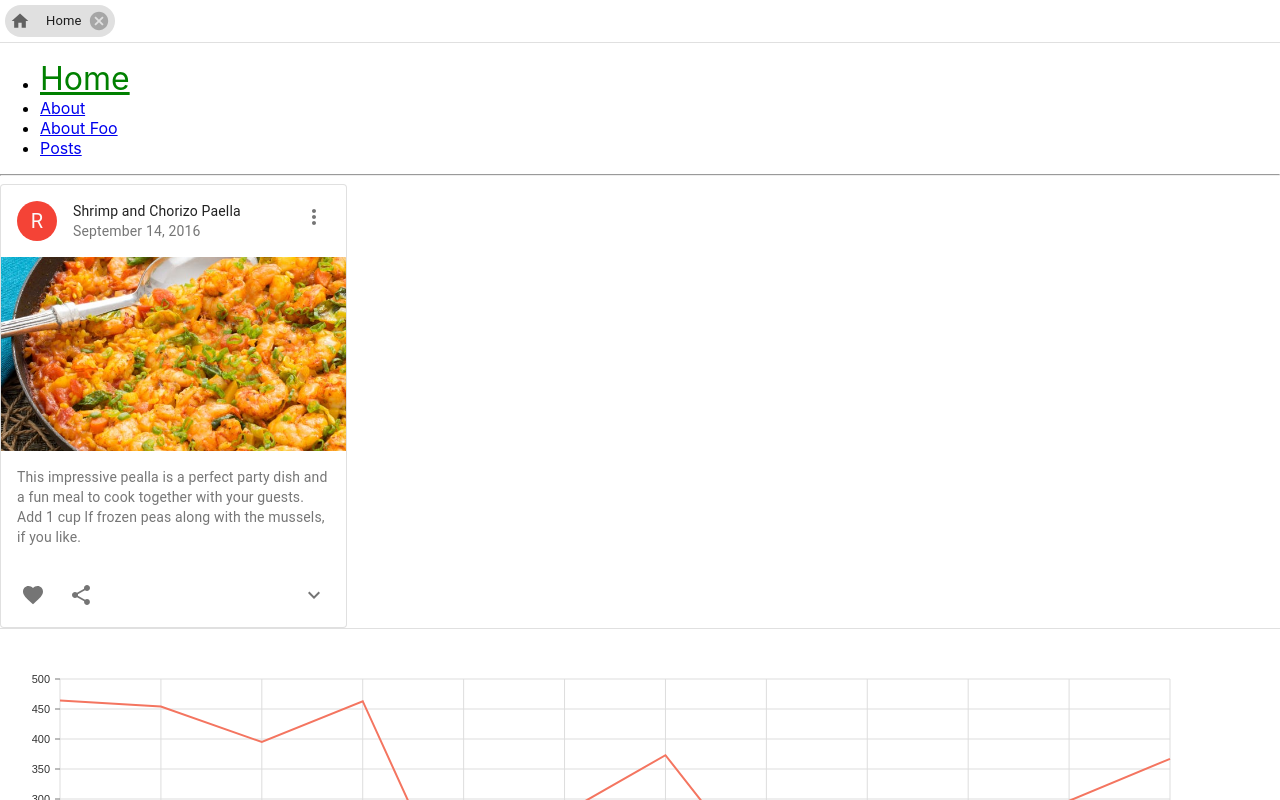
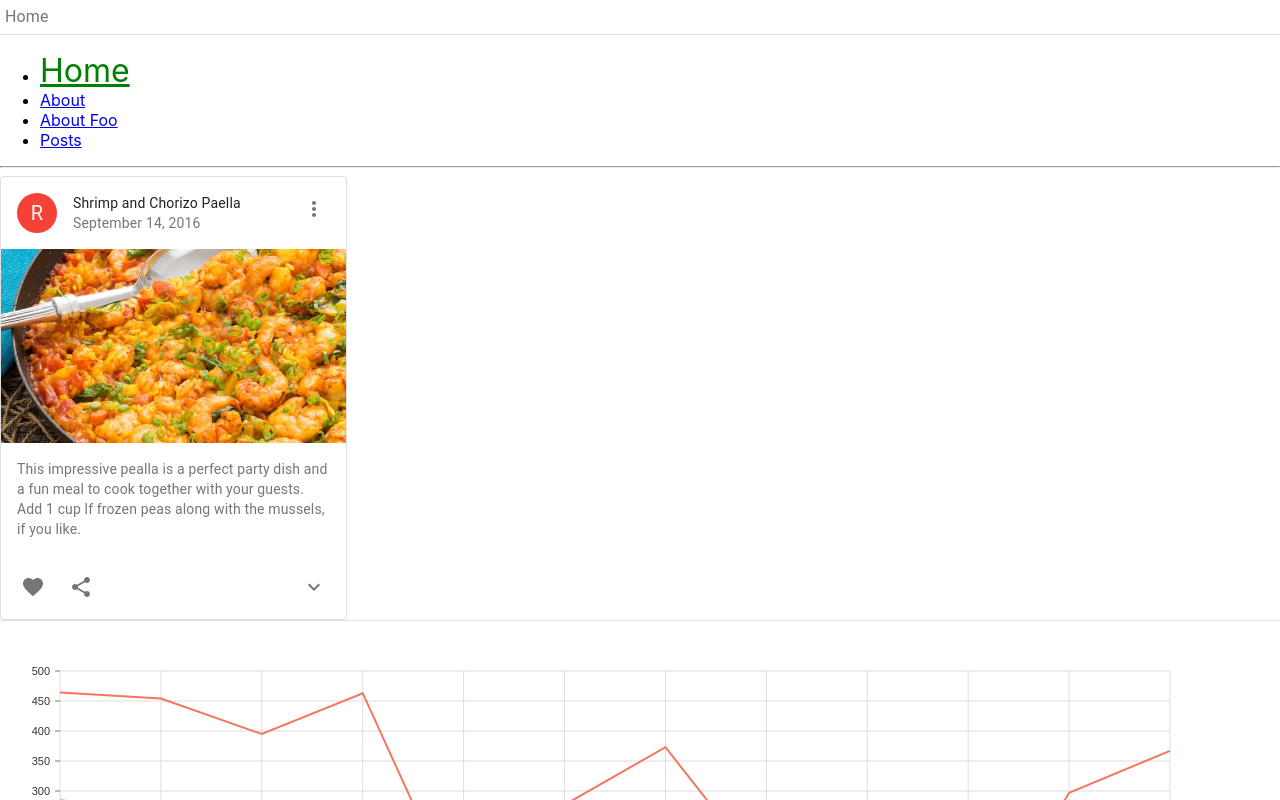
Before and after one commit to chinjja/react-router-demo, a React (Create React App) app: page / in a window 1280 px wide. Shown: the top 800 px of the page. Built offline with nearby package versions, Linux system fonts and the light colour scheme.

Commit message:
Integration with react-router

```diff
--- a/src/components/ShowPageInfo.tsx
+++ b/src/components/ShowPageInfo.tsx
@@ -1,6 +1,6 @@
 import React from 'react';
-import { withRouter } from 'react-router-dom';
-import { Breadcrumbs, makeStyles, Theme, createStyles, Chip } from '@material-ui/core';
+import { withRouter, Link as RouterLink } from 'react-router-dom';
+import { Breadcrumbs, makeStyles, Theme, createStyles, Chip, Link, Typography, LinkProps } from '@material-ui/core';
 import { NavigateNext, Home } from '@material-ui/icons';
 
 const useStyles = makeStyles((theme: Theme) =>
@@ -18,15 +18,36 @@ const useStyles = makeStyles((theme: Theme) =>
         }
     })
 );
+
+interface LinkRouterProps extends LinkProps {
+    to: string;
+    replace?: boolean;
+}
+
+const LinkRouter = (props: LinkRouterProps) => <Link {...props} component={RouterLink}/>;
+
 const ShowPageInfo = withRouter(({ match, location }) => {
     const classes = useStyles();
-    const paths = "Home" + location.pathname;
-    const contents = paths.split('/').map((value, index) => (
-        value ? <Chip key={index} label={value} onDelete={()=>{}} icon={<Home className={classes.icon}/>}/> : null
-    ));
+    const paths = location.pathname.split('/').filter(x => x);
     return (
-        <Breadcrumbs aria-label='breadcrumb' separator={<NavigateNext/>} className={classes.breacrumb}>
-            {contents}
+        <Breadcrumbs aria-label='breadcrumb' separator={<NavigateNext />} className={classes.breacrumb}>
+            <LinkRouter color='inherit' to='/'>
+                Home
+            </LinkRouter>
+            {paths.map((value, index) => {
+                const last = paths.length - 1 === index;
+                const to = '/' + paths.slice(0, index + 1).join('/');
+
+                return last ? (
+                    <Typography color='textPrimary' key={to}>
+                        {value}
+                    </Typography>
+                ) : (
+                        <LinkRouter color='inherit' to={to} key={to}>
+                            {value}
+                        </LinkRouter>
+                    )
+            })}
         </Breadcrumbs>
     )
 });
```
